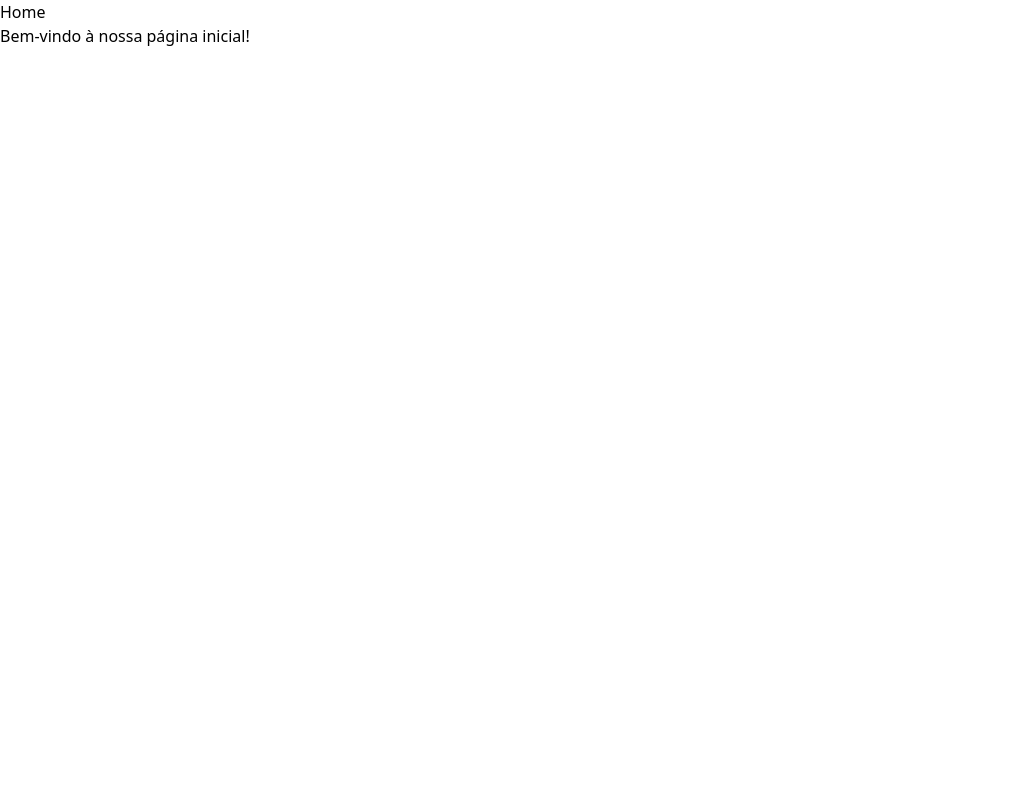
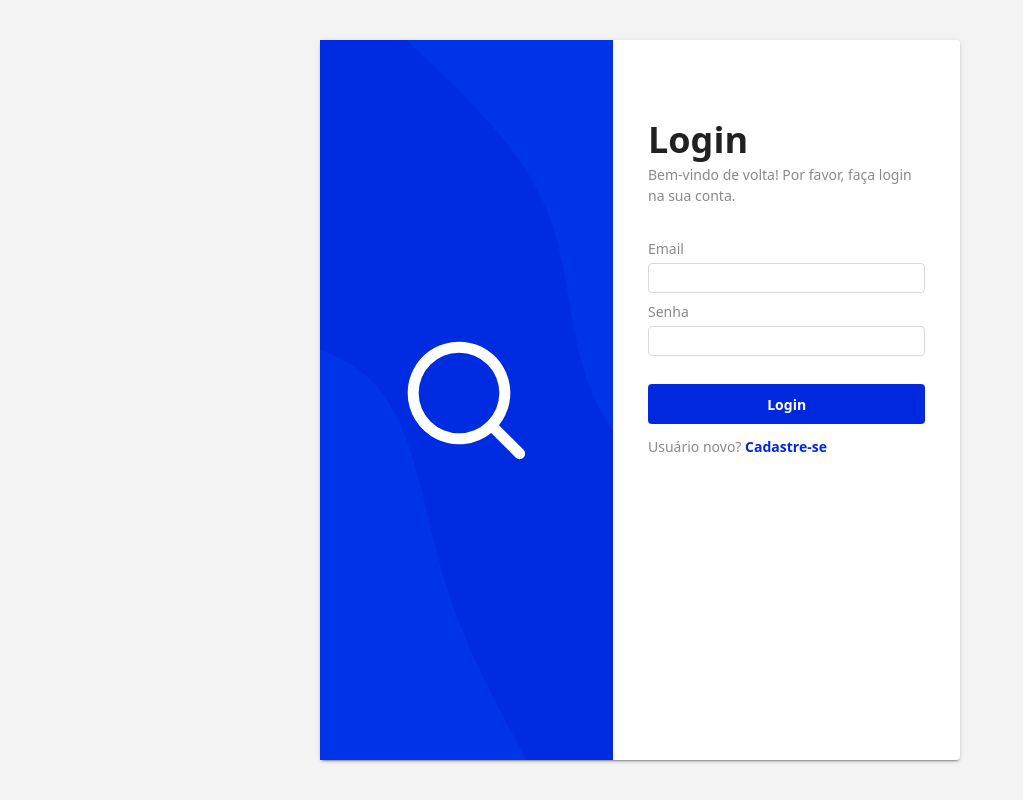
Before and after one commit to elizadora/front-achados-perdidos, a React (Vite) app: page / in a window 1280 px wide. Shown: the whole page, without its empty margins (0-1023 px from the left). Built offline with nearby package versions, Linux system fonts and the light colour scheme.

Commit message:
feat: create pages RegisterUser and LoginUser

```diff
--- a/src/App.jsx
+++ b/src/App.jsx
@@ -1,9 +1,9 @@
-import Home from './pages/Home';
+import LoginForm from "./pages/LoginUser"
 
 function App() {
   return (
     <>
-      <Home />
+      <LoginForm />
     </>
   )
 }
--- a/src/index.css
+++ b/src/index.css
@@ -1 +1,8 @@
 @import "tailwindcss";
+
+.background-user-forms {
+    background-image: url('assets/background-forms-user.svg');
+    background-size: cover;
+    background-repeat: no-repeat;
+    background-position: center;
+}
--- /dev/null
+++ b/src/pages/LoginUser.jsx
@@ -0,0 +1,37 @@
+import { MagnifyingGlassIcon } from "@heroicons/react/20/solid";
+import { Paper } from "@mui/material";
+
+
+export default function LoginForm() {
+    return (
+        <div className="flex justify-center items-center bg-[#f3f3f3] min-h-screen">
+            <Paper elevation={2} className="flex md:w-[50%] md:h-[90vh] h-[90%] w-[80%] bg-[#FFF7F7] md:flex-row flex-col">
+                <div className="background-user-forms flex-1/6 flex flex-col items-center text-white justify-center">
+                    <MagnifyingGlassIcon className="md:w-1/2 w-1/4 p-3 md:p-0" />
+                </div>
+                <div className="flex-1/4 flex flex-col items-center">
+                    <div className="w-[80%] md:mt-20 mt-10">
+                        <h3 className="font-bold text-4xl md:text-left text-center">Login</h3>
+                        <p className="text-[#8A8A8A] mt-1 text-[14px] md:text-left text-center">Bem-vindo de volta! Por favor, faça login na sua conta.</p>
+
+                        <div className="flex flex-col gap-2 mt-8">
+                            <div className="flex flex-col gap-1">
+                                <label className="text-[#8A8A8A] font-medium text-[14px]">Email</label>
+                                <input type="email" className="w-full h-[30px] border border-[#D9D9D9] rounded-[4px] px-2" />
+                            </div>
+                            <div className="flex flex-col gap-1">
+                                <label className="text-[#8A8A8A] font-medium text-[14px]">Senha</label>
+                                <input type="password" className="w-full h-[30px] border border-[#D9D9D9] rounded-[4px] px-2" />
+
+                            </div>
+                            <button className="bg-[#0028DF] hover:bg-[#0024C9] text-white font-bold text-[14px] h-[40px] rounded-[4px] mt-5 cursor-pointer">Login</button>
+                            <p className="text-[#8A8A8A] mt-1 text-[14px] md:mb-3 mb-9 md:text-left text-center">Usuário novo? <a href="/login" className="text-[#0028DF] font-bold">Cadastre-se</a></p>
+
+                        </div>
+                    </div>
+                </div>
+            </Paper>
+
+        </div>
+    );
+}
--- /dev/null
+++ b/src/pages/RegisterUser.jsx
@@ -0,0 +1,54 @@
+import { MagnifyingGlassIcon } from "@heroicons/react/20/solid";
+import { Paper } from "@mui/material";
+
+
+export default function RegisterForm() {
+    return (
+        <div className="flex justify-center items-center bg-[#f3f3f3] min-h-screen">
+            <Paper elevation={2} className="flex md:w-[50%] h-[90%] w-[80%] bg-[#FFF7F7] md:flex-row flex-col">
+                <div className="background-user-forms flex-1/6 flex flex-col items-center text-white justify-center">
+                    <MagnifyingGlassIcon className="md:w-1/2 w-1/4 p-3 md:p-0" />
+                </div>
+                <div className="flex-1/4 flex flex-col items-center">
+                    <div className="w-[80%] mt-10">
+                        <h3 className="font-bold text-4xl md:text-left text-center">Cadastro</h3>
+                        <p className="text-[#8A8A8A] mt-1 text-[14px] md:text-left text-center">Seja bem-vindo! Por favor, crie sua conta.</p>
+
+                        <div className="flex flex-col gap-2 mt-8">
+                            <div className="flex flex-col gap-1">
+                                <label className="text-[#8A8A8A] font-medium text-[14px]">Nome</label>
+                                <input type="text" className="w-full h-[30px] border border-[#D9D9D9] rounded-[4px] px-2" />
+                            </div>
+
+                            <div className="flex flex-col gap-1">
+                                <label className="text-[#8A8A8A] font-medium text-[14px]">Email</label>
+                                <input type="email" className="w-full h-[30px] border border-[#D9D9D9] rounded-[4px] px-2" />
+                            </div>
+
+                            <div className="flex flex-col gap-1">
+                                <label className="text-[#8A8A8A] font-medium text-[14px]">Telefone</label>
+                                <input type="text" className="w-full h-[30px] border border-[#D9D9D9] rounded-[4px] px-2" />
+                            </div>
+
+                            <div className="flex flex-col gap-1">
+                                <label className="text-[#8A8A8A] font-medium text-[14px]">Senha</label>
+                                <input type="password" className="w-full h-[30px] border border-[#D9D9D9] rounded-[4px] px-2" />
+
+                            </div>
+                            <div className="flex flex-col gap-1">
+                                <label className="text-[#8A8A8A] font-medium text-[14px]">Confirmar Senha</label>
+                                <input type="password" className="w-full h-[30px] border border-[#D9D9D9] rounded-[4px] px-2" />
+                            </div>
+
+
+                            <button className="bg-[#0028DF] hover:bg-[#0024C9] text-white font-bold text-[14px] h-[40px] rounded-[4px] mt-5 cursor-pointer">Cadastre-se</button>
+                            <p className="text-[#8A8A8A] mt-1 text-[14px] md:mb-3 mb-9 md:text-left text-center">Já tem uma conta? <a href="/login" className="text-[#0028DF] font-bold">Faça login</a></p>
+
+                        </div>
+                    </div>
+                </div>
+            </Paper>
+
+        </div>
+    );
+}
```
Also changed, not shown: src/assets/background-forms-user.svg (added).
